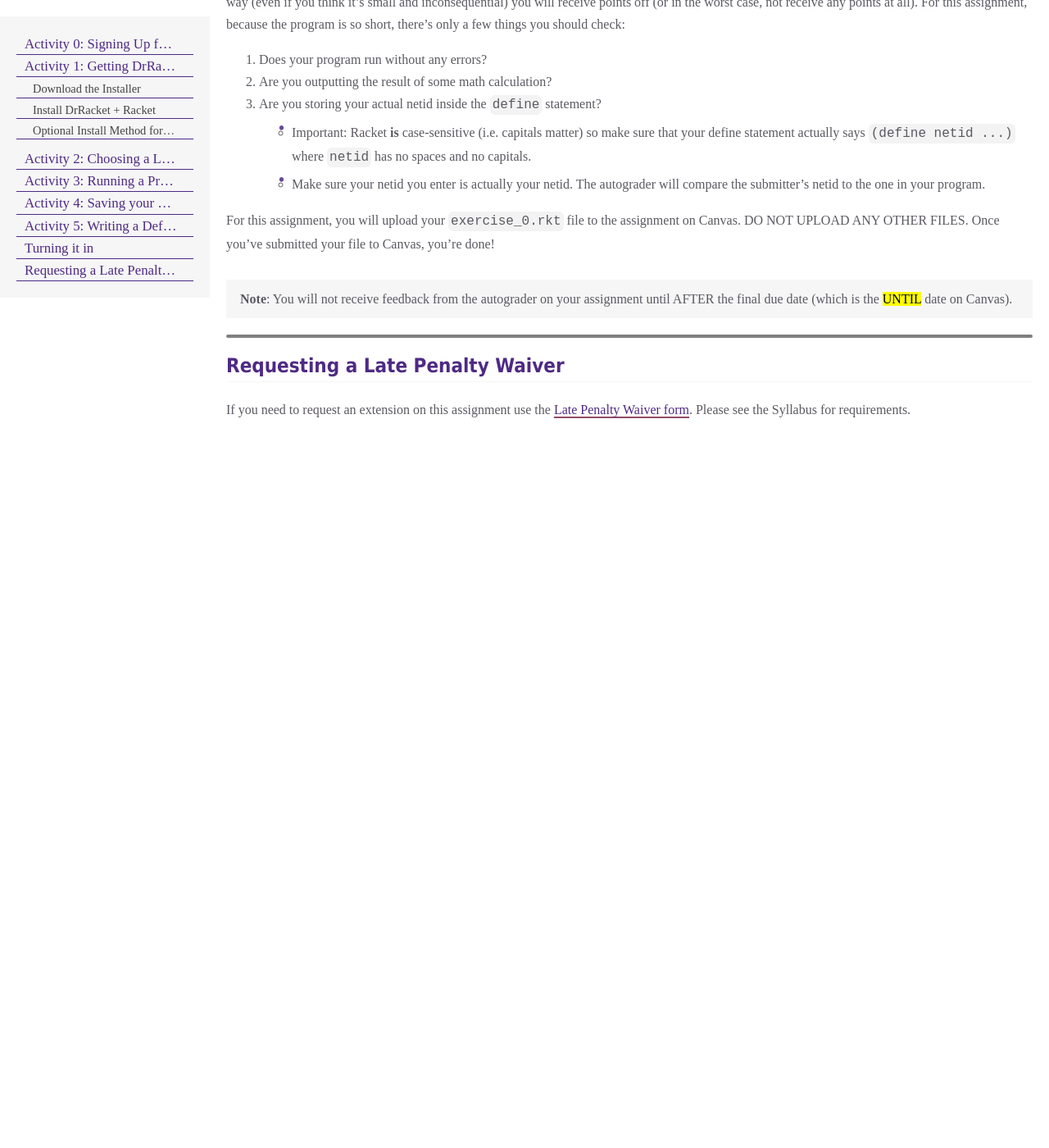
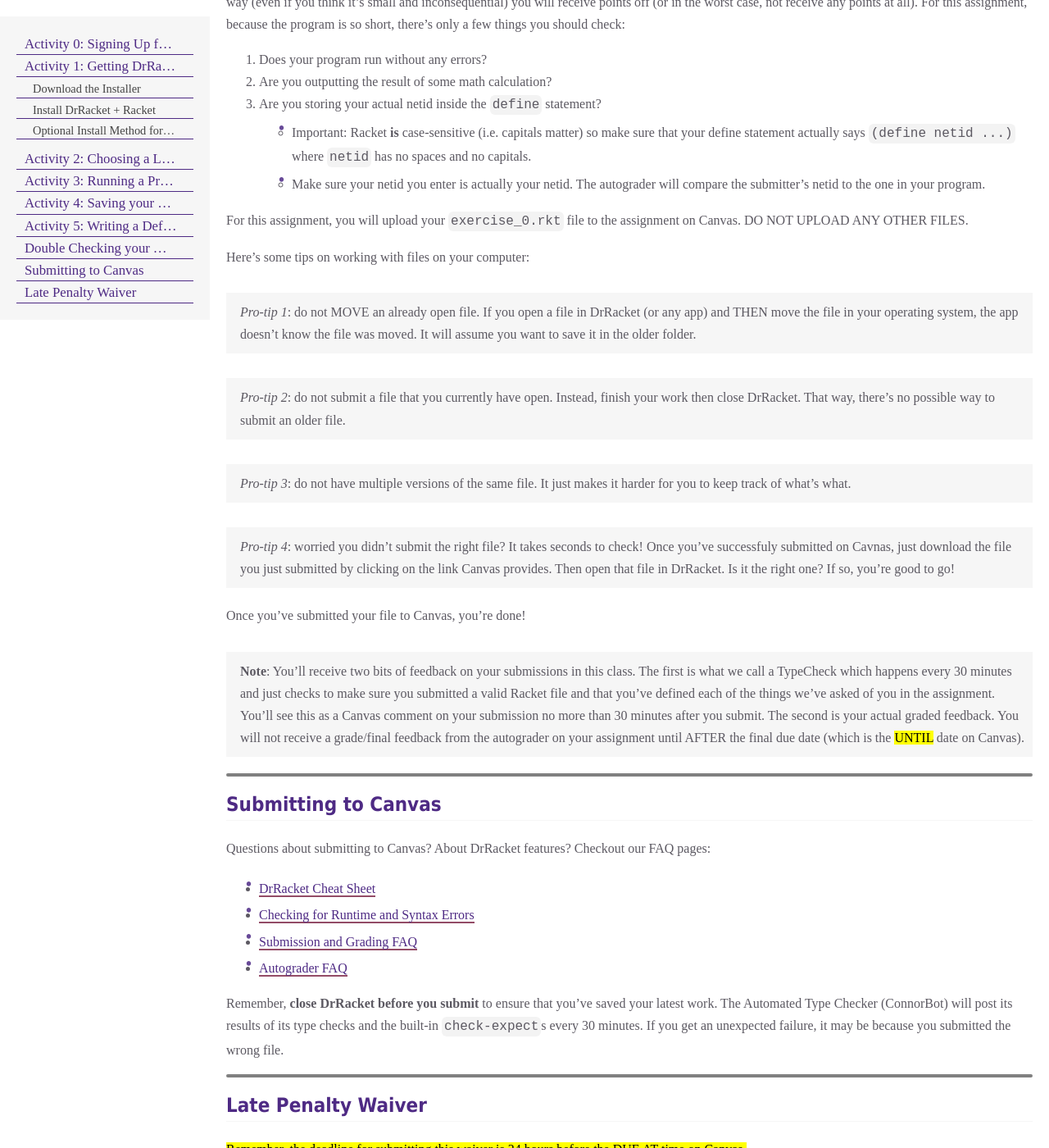
Before and after one commit to shhyou/bain-cs111-web-fork, a Jekyll site: the page built from pages/_assignments/exercises/exercise_0/exercise_0.md, in a window 1280 px wide and 1400 px high, scrolled down 8432 px. Shown: the whole window at 82% size. Built offline with Jekyll 4.4.1, drawn with Linux system fonts in a browser that asks for light colours; some web fonts are replaced; before the commit the page ends 9381 px from its top, so only the background shows below that; some of the changed text lies outside the part shown.

Commit message:
refactor assignment sub instructions

```diff
--- /dev/null
+++ b/_includes/submission_details.md
@@ -0,0 +1,20 @@
+* * *
+
+## Submitting to Canvas
+
+Questions about submitting to Canvas? About DrRacket features? Checkout our FAQ pages:
+
+* [DrRacket Cheat Sheet](https://canvas.northwestern.edu/courses/201068/pages/drracket-cheatsheet)
+* [Checking for Runtime and Syntax Errors](https://canvas.northwestern.edu/courses/201068/pages/checking-for-syntax-or-runtime-errors-in-racket)
+* [Submission and Grading FAQ](https://canvas.northwestern.edu/courses/201068/pages/exercise-submission-+-grading-faq)
+* [Autograder FAQ](https://canvas.northwestern.edu/courses/201068/pages/autograder-and-submission-faq)
+
+Remember, **close DrRacket before you submit** to ensure that you've saved your latest work. The Automated Type Checker (ConnorBot) will post its results of its type checks and the built-in `check-expect`s every 30 minutes. If you get an unexpected failure, it may be because you submitted the wrong file.
+
+* * *
+
+## Late Penalty Waiver
+
+<mark>Remember, the deadline for submitting this waiver is 24 hours before the DUE AT time on Canvas.</mark>
+
+If you need to request a late penalty waiver on this assignment use the <a href="https://forms.gle/qPjnrmqtZSjpaGAY6">Late Penalty Waiver form</a>. Please see the Syllabus for requirements.
--- a/pages/_assignments/exercises/exercise_0/exercise_0.md
+++ b/pages/_assignments/exercises/exercise_0/exercise_0.md
@@ -157,7 +157,7 @@ Congratulations, you're officially a _Racketeer_!
 
 * * *
 
-## Turning it in
+## Double Checking your Work
 
 All of the Exercises in this class will be graded via an autograder – a program, written in Racket, that will run your program and test it to see if it meets all the expectations of the assignment.
 
@@ -169,11 +169,20 @@ This means that you must _carefully_ read each assignment description and follow
   * Important: Racket **is** case-sensitive (i.e. capitals matter) so make sure that your define statement actually says `(define netid ...)` where `netid` has no spaces and no capitals.
   * Make sure your netid you enter is actually your netid. The autograder will compare the submitter's netid to the one in your program.
 
-For this assignment, you will upload your `exercise_0.rkt` file to the assignment on Canvas. DO NOT UPLOAD ANY OTHER FILES. Once you've submitted your file to Canvas, you're done!
+For this assignment, you will upload your `exercise_0.rkt` file to the assignment on Canvas. DO NOT UPLOAD ANY OTHER FILES.
 
-> **Note**: You will not receive feedback from the autograder on your assignment until AFTER the final due date (which is the <mark>UNTIL</mark> date on Canvas).
+Here's some tips on working with files on your computer:
 
-* * *
-## Requesting a Late Penalty Waiver
+> _Pro-tip 1_: do not MOVE an already open file. If you open a file in DrRacket (or any app) and THEN move the file in your operating system, the app doesn't know the file was moved. It will assume you want to save it in the older folder.
 
-If you need to request an extension on this assignment use the <a href="https://forms.gle/qPjnrmqtZSjpaGAY6">Late Penalty Waiver form</a>. Please see the Syllabus for requirements.
+> _Pro-tip 2_: do not submit a file that you currently have open. Instead, finish your work then close DrRacket. That way, there's no possible way to submit an older file.
+
+> _Pro-tip 3_: do not have multiple versions of the same file. It just makes it harder for you to keep track of what's what.
+
+> _Pro-tip 4_: worried you didn't submit the right file? It takes seconds to check! Once you've successfuly submitted on Cavnas, just download the file you just submitted by clicking on the link Canvas provides. Then open that file in DrRacket. Is it the right one? If so, you're good to go!
+
+Once you've submitted your file to Canvas, you're done!
+
+> **Note**: You'll receive two bits of feedback on your submissions in this class. The first is what we call a TypeCheck which happens every 30 minutes and just checks to make sure you submitted a valid Racket file and that you've defined each of the things we've asked of you in the assignment. You'll see this as a Canvas comment on your submission no more than 30 minutes after you submit. The second is your actual graded feedback. You will not receive a grade/final feedback from the autograder on your assignment until AFTER the final due date (which is the <mark>UNTIL</mark> date on Canvas).
+
+{% include submission_details.md %}
```
Also changed, not shown: pages/_assignments/exercises/exercise_1/exercise_1.md (+9 -5 lines), pages/_assignments/exercises/exercise_2/exercise_2.md (+6 -14 lines), pages/_assignments/exercises/exercise_3/exercise_3.md (+2 -12 lines).
